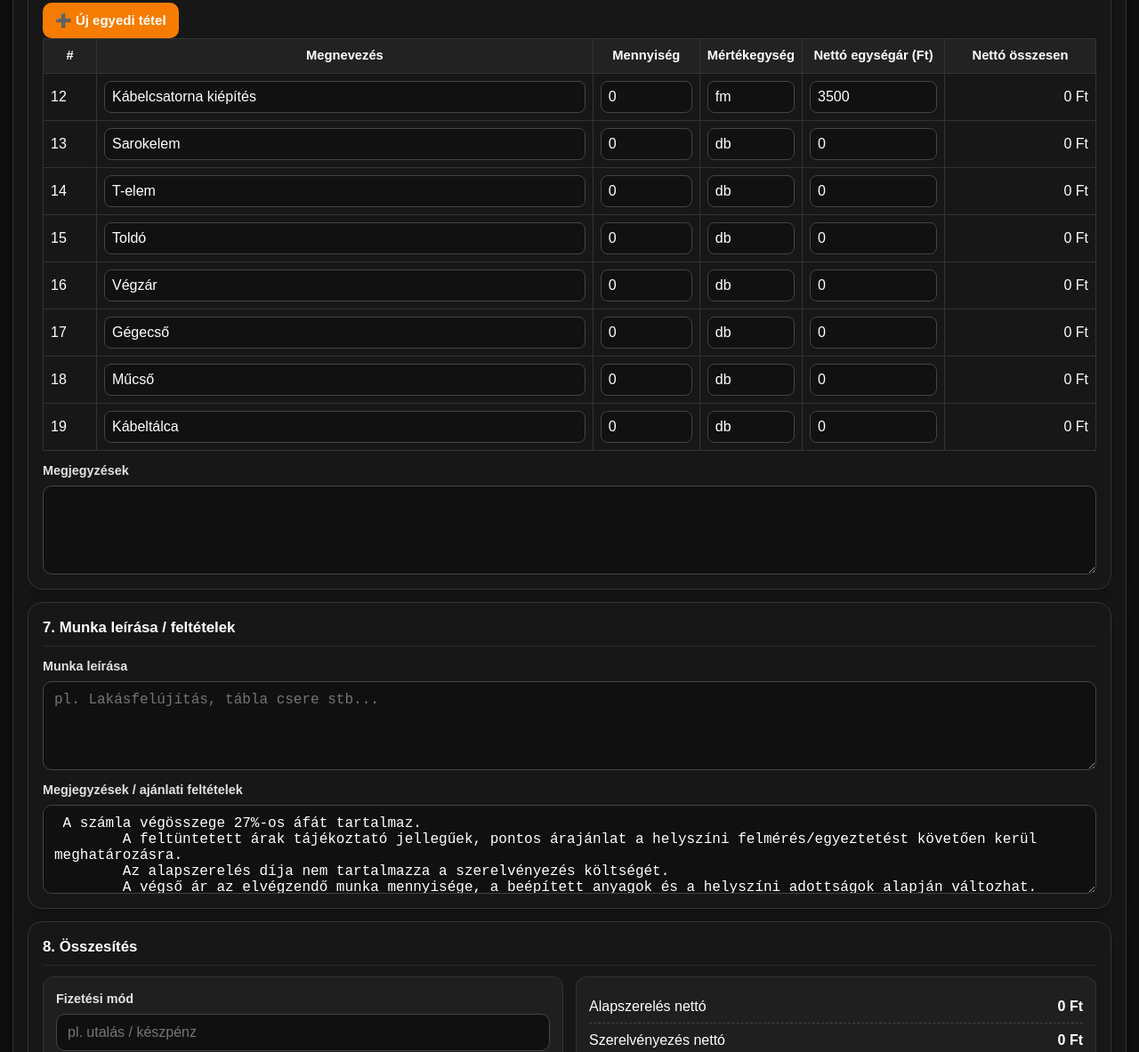
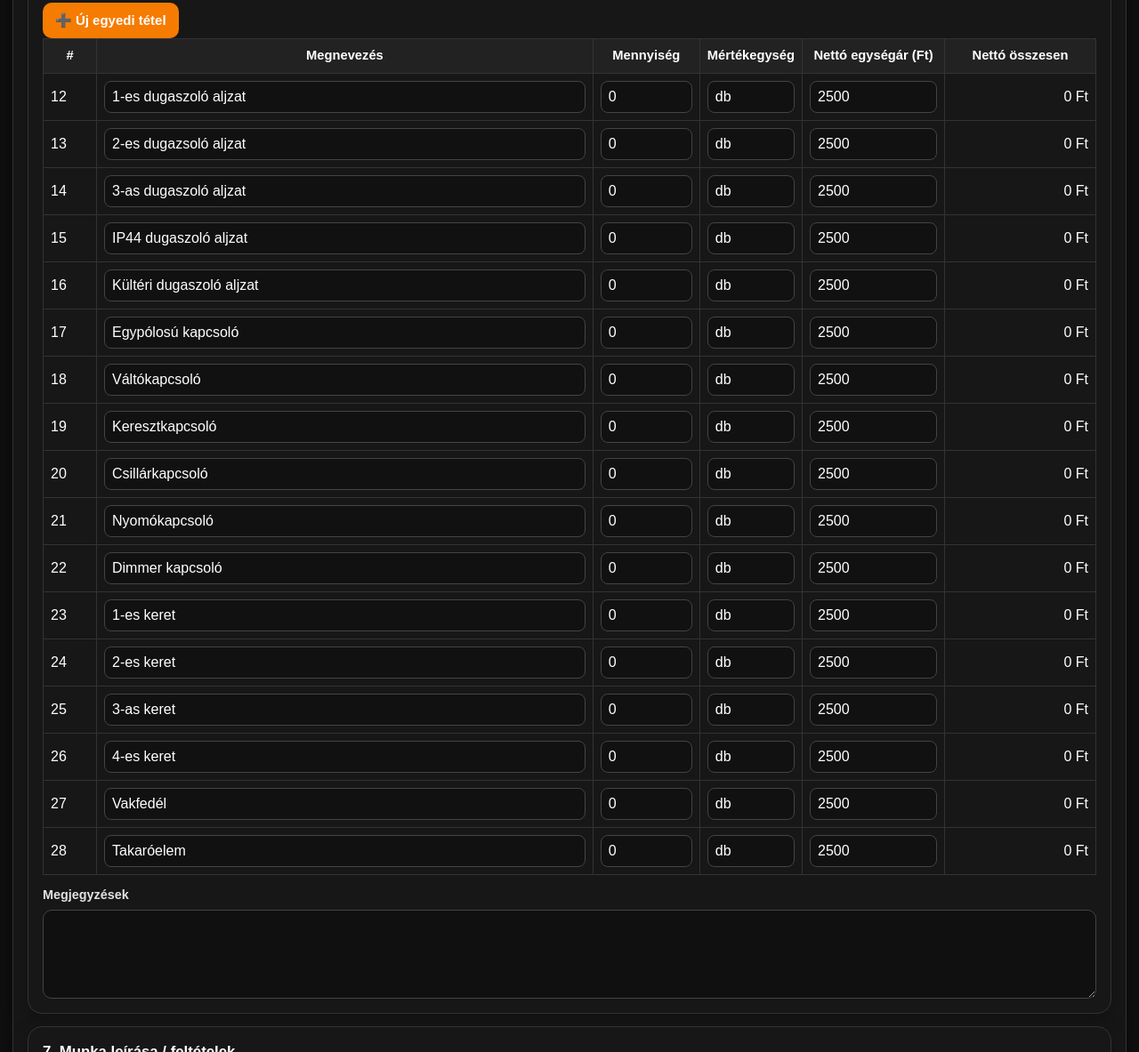
Before and after one commit to katinkadorakiss-ux/pappferenc-villapp, a plain HTML site: page index.html in a window 1280 px wide. Shown: the part 3808-4991 px from the top of the page at 89% size. Drawn offline with Linux system fonts and the light colour scheme.

Commit message:
Add files via upload

```diff
--- a/index.html
+++ b/index.html
@@ -722,66 +722,138 @@
         <tbody id="customBody">
           <tr>
             <td>1</td>
-            <td><input type="text" value="Kábelcsatorna kiépítés"></td>
+            <td><input type="text" value="1-es dugaszoló aljzat"></td>
             <td><input type="number" class="qty" min="0" step="1" value="0" oninput="recalcAll()"></td>
-            <td><input type="text" value="fm"></td>
-            <td><input type="number" class="price" min="0" step="1" value="3500" oninput="recalcAll()"></td>
+            <td><input type="text" value="db"></td>
+            <td><input type="number" class="price" min="0" step="1" value="2500" oninput="recalcAll()"></td>
             <td class="rowTotal num">0 Ft</td>
           </tr>
           <tr>
             <td>2</td>
-            <td><input type="text" value="Sarokelem"></td>
+            <td><input type="text" value="2-es dugazsoló aljzat"></td>
             <td><input type="number" class="qty" min="0" step="1" value="0" oninput="recalcAll()"></td>
             <td><input type="text" value="db"></td>
-            <td><input type="number" class="price" min="0" step="1" value="0" oninput="recalcAll()"></td>
+            <td><input type="number" class="price" min="0" step="1" value="2500" oninput="recalcAll()"></td>
             <td class="rowTotal num">0 Ft</td>
           </tr>
           <tr>
             <td>3</td>
-            <td><input type="text" value="T-elem"></td>
+            <td><input type="text" value="3-as dugaszoló aljzat"></td>
             <td><input type="number" class="qty" min="0" step="1" value="0" oninput="recalcAll()"></td>
             <td><input type="text" value="db"></td>
-            <td><input type="number" class="price" min="0" step="1" value="0" oninput="recalcAll()"></td>
+            <td><input type="number" class="price" min="0" step="1" value="2500" oninput="recalcAll()"></td>
             <td class="rowTotal num">0 Ft</td>
           </tr>
           <tr>
             <td>4</td>
-            <td><input type="text" value="Toldó"></td>
+            <td><input type="text" value="IP44 dugaszoló aljzat"></td>
             <td><input type="number" class="qty" min="0" step="1" value="0" oninput="recalcAll()"></td>
             <td><input type="text" value="db"></td>
-            <td><input type="number" class="price" min="0" step="1" value="0" oninput="recalcAll()"></td>
+            <td><input type="number" class="price" min="0" step="1" value="2500" oninput="recalcAll()"></td>
             <td class="rowTotal num">0 Ft</td>
           </tr>
            <tr>
             <td>5</td>
-            <td><input type="text" value="Végzár"></td>
+            <td><input type="text" value="Kültéri dugaszoló aljzat"></td>
             <td><input type="number" class="qty" min="0" step="1" value="0" oninput="recalcAll()"></td>
             <td><input type="text" value="db"></td>
-            <td><input type="number" class="price" min="0" step="1" value="0" oninput="recalcAll()"></td>
+            <td><input type="number" class="price" min="0" step="1" value="2500" oninput="recalcAll()"></td>
             <td class="rowTotal num">0 Ft</td>
           </tr>
            <tr>
             <td>6</td>
-            <td><input type="text" value="Gégecső"></td>
+            <td><input type="text" value="Egypólosú kapcsoló"></td>
             <td><input type="number" class="qty" min="0" step="1" value="0" oninput="recalcAll()"></td>
             <td><input type="text" value="db"></td>
-            <td><input type="number" class="price" min="0" step="1" value="0" oninput="recalcAll()"></td>
+            <td><input type="number" class="price" min="0" step="1" value="2500" oninput="recalcAll()"></td>
             <td class="rowTotal num">0 Ft</td>
           </tr>
            <tr>
             <td>7</td>
-            <td><input type="text" value="Műcső"></td>
+            <td><input type="text" value="Váltókapcsoló"></td>
             <td><input type="number" class="qty" min="0" step="1" value="0" oninput="recalcAll()"></td>
             <td><input type="text" value="db"></td>
-            <td><input type="number" class="price" min="0" step="1" value="0" oninput="recalcAll()"></td>
+            <td><input type="number" class="price" min="0" step="1" value="2500" oninput="recalcAll()"></td>
             <td class="rowTotal num">0 Ft</td>
           </tr>
            <tr>
             <td>8</td>
-            <td><input type="text" value="Kábeltálca"></td>
+            <td><input type="text" value="Keresztkapcsoló"></td>
             <td><input type="number" class="qty" min="0" step="1" value="0" oninput="recalcAll()"></td>
             <td><input type="text" value="db"></td>
-            <td><input type="number" class="price" min="0" step="1" value="0" oninput="recalcAll()"></td>
+            <td><input type="number" class="price" min="0" step="1" value="2500" oninput="recalcAll()"></td>
+            <td class="rowTotal num">0 Ft</td>
+          </tr>
+           <tr>
+            <td>9</td>
+            <td><input type="text" value="Csillárkapcsoló"></td>
+            <td><input type="number" class="qty" min="0" step="1" value="0" oninput="recalcAll()"></td>
+            <td><input type="text" value="db"></td>
+            <td><input type="number" class="price" min="0" step="1" value="2500" oninput="recalcAll()"></td>
+            <td class="rowTotal num">0 Ft</td>
+          </tr>
+           <tr>
+            <td>10</td>
+            <td><input type="text" value="Nyomókapcsoló"></td>
+            <td><input type="number" class="qty" min="0" step="1" value="0" oninput="recalcAll()"></td>
+            <td><input type="text" value="db"></td>
+            <td><input type="number" class="price" min="0" step="1" value="2500" oninput="recalcAll()"></td>
+            <td class="rowTotal num">0 Ft</td>
+          </tr>
+          <tr>
+            <td>11</td>
+            <td><input type="text" value="Dimmer kapcsoló"></td>
+            <td><input type="number" class="qty" min="0" step="1" value="0" oninput="recalcAll()"></td>
+            <td><input type="text" value="db"></td>
+            <td><input type="number" class="price" min="0" step="1" value="2500" oninput="recalcAll()"></td>
+            <td class="rowTotal num">0 Ft</td>
+          </tr>
+          <tr>
+            <td>12</td>
+            <td><input type="text" value="1-es keret"></td>
+            <td><input type="number" class="qty" min="0" step="1" value="0" oninput="recalcAll()"></td>
+            <td><input type="text" value="db"></td>
+            <td><input type="number" class="price" min="0" step="1" value="2500" oninput="recalcAll()"></td>
+            <td class="rowTotal num">0 Ft</td>
+          </tr>
+          <tr>
+            <td>13</td>
+            <td><input type="text" value="2-es keret"></td>
+            <td><input type="number" class="qty" min="0" step="1" value="0" oninput="recalcAll()"></td>
+            <td><input type="text" value="db"></td>
+            <td><input type="number" class="price" min="0" step="1" value="2500" oninput="recalcAll()"></td>
+            <td class="rowTotal num">0 Ft</td>
+          </tr>
+          <tr>
+            <td>14</td>
+            <td><input type="text" value="3-as keret"></td>
+            <td><input type="number" class="qty" min="0" step="1" value="0" oninput="recalcAll()"></td>
+            <td><input type="text" value="db"></td>
+            <td><input type="number" class="price" min="0" step="1" value="2500" oninput="recalcAll()"></td>
+            <td class="rowTotal num">0 Ft</td>
+          </tr>
+          <tr>
+            <td>15</td>
+            <td><input type="text" value="4-es keret"></td>
+            <td><input type="number" class="qty" min="0" step="1" value="0" oninput="recalcAll()"></td>
+            <td><input type="text" value="db"></td>
+            <td><input type="number" class="price" min="0" step="1" value="2500" oninput="recalcAll()"></td>
+            <td class="rowTotal num">0 Ft</td>
+          </tr>
+          <tr>
+            <td>16</td>
+            <td><input type="text" value="Vakfedél"></td>
+            <td><input type="number" class="qty" min="0" step="1" value="0" oninput="recalcAll()"></td>
+            <td><input type="text" value="db"></td>
+            <td><input type="number" class="price" min="0" step="1" value="2500" oninput="recalcAll()"></td>
+            <td class="rowTotal num">0 Ft</td>
+          </tr>
+          <tr>
+            <td>17</td>
+            <td><input type="text" value="Takaróelem"></td>
+            <td><input type="number" class="qty" min="0" step="1" value="0" oninput="recalcAll()"></td>
+            <td><input type="text" value="db"></td>
+            <td><input type="number" class="price" min="0" step="1" value="2500" oninput="recalcAll()"></td>
             <td class="rowTotal num">0 Ft</td>
           </tr>
         </tbody>
```
